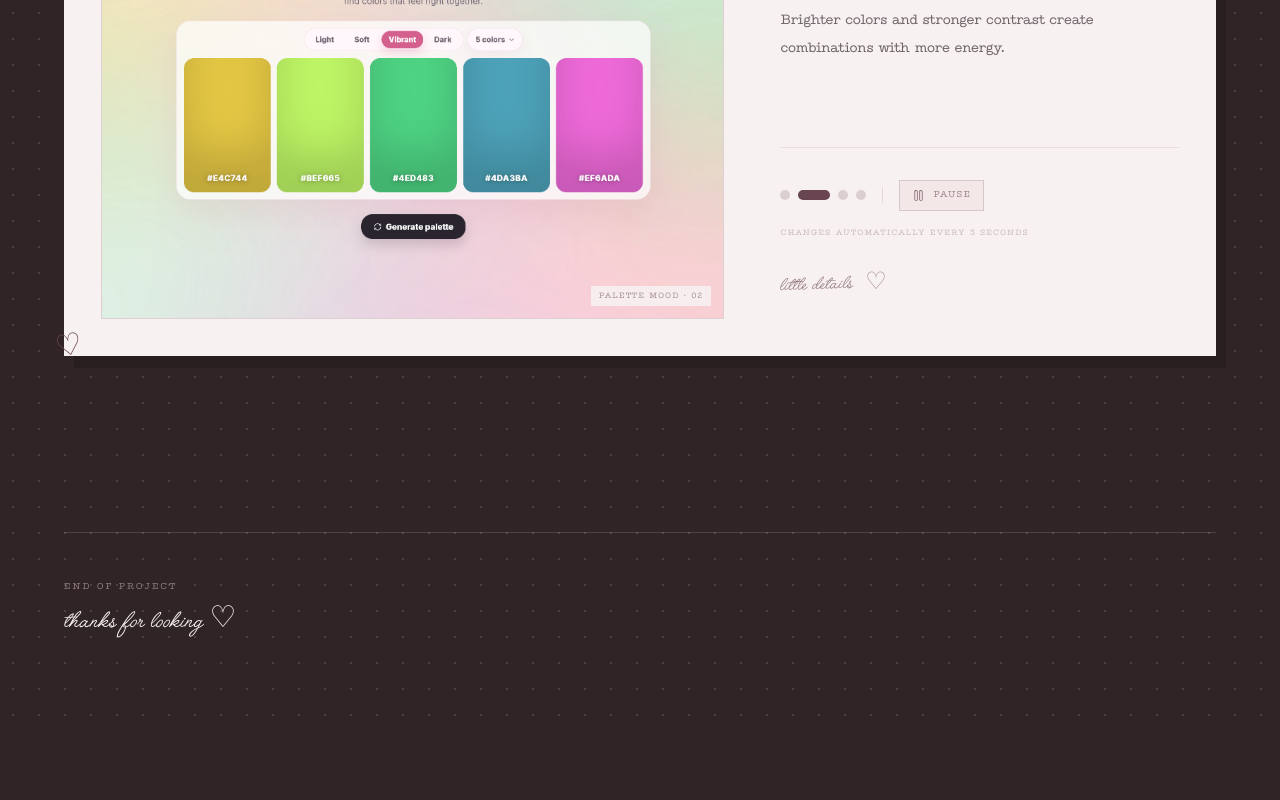
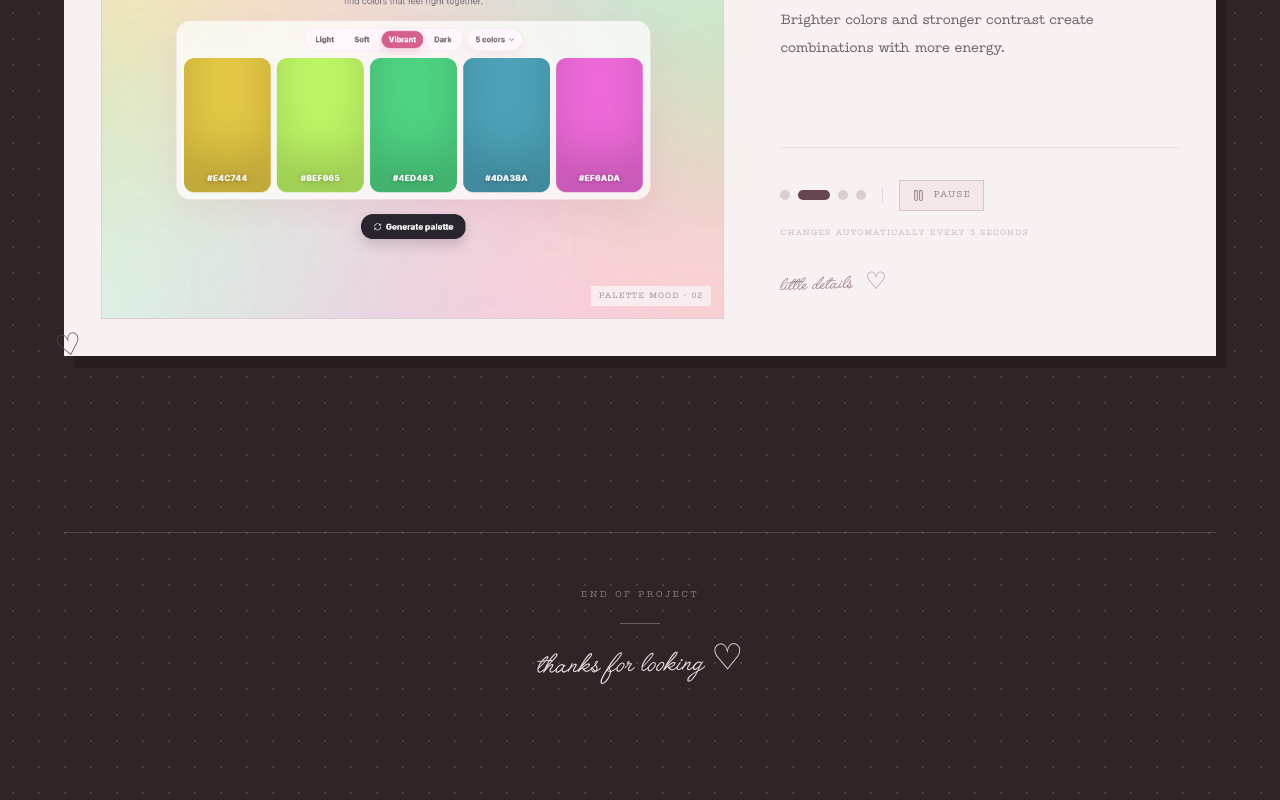
Before and after one commit to bldyonyx/Portfolio, a React app: page /projects/colorly in a window 1280 px wide. Shown: the part 1066-1866 px from the top of the page. Before the commit the page ends 1789 px from the top, so only its background shows below. Built offline with nearby package versions, Linux system fonts and the light colour scheme; the HTML template or start-up script is replaced by a standard one.

Commit message:
feat: polish project detail interactions

```diff
--- a/src/components/projectDetails/BackToTopButton.jsx
+++ b/src/components/projectDetails/BackToTopButton.jsx
@@ -9,7 +9,9 @@ function BackToTopButton({
       type="button"
       onClick={onClick}
       aria-label="Back to top"
+      title="Back to top"
       className={`
+        group
         fixed
         bottom-6
         right-6
@@ -24,14 +26,19 @@ function BackToTopButton({
         bg-paper
         text-wine
         shadow-[4px_5px_0_rgba(0,0,0,0.16)]
-        transition-all
+        transition-[opacity,transform,background-color,box-shadow]
         duration-300
-        hover:-translate-y-1
+        ease-out
         hover:bg-pink
+        hover:shadow-[3px_4px_0_rgba(0,0,0,0.14)]
+        focus-visible:outline
+        focus-visible:outline-2
+        focus-visible:outline-offset-4
+        focus-visible:outline-pink
         ${
           showBackToTop
             ? 'pointer-events-auto translate-y-0 opacity-100'
-            : 'pointer-events-none translate-y-4 opacity-0'
+            : 'pointer-events-none translate-y-3 opacity-0'
         }
       `}
     >
@@ -39,6 +46,12 @@ function BackToTopButton({
         size={16}
         strokeWidth={1.7}
         aria-hidden="true"
+        className="
+          transition-transform
+          duration-300
+          ease-out
+          group-hover:-translate-y-1
+        "
       />
     </button>
   )
--- a/src/components/projectDetails/ProjectEnd.jsx
+++ b/src/components/projectDetails/ProjectEnd.jsx
@@ -1,14 +1,114 @@
+import { useLayoutEffect, useRef } from 'react'
+import gsap from 'gsap'
+import { ScrollTrigger } from 'gsap/ScrollTrigger'
+
+gsap.registerPlugin(ScrollTrigger)
+
 function ProjectEnd() {
+  const sectionRef = useRef(null)
+
+  useLayoutEffect(() => {
+    const ctx = gsap.context(() => {
+      const label = sectionRef.current?.querySelector(
+        '[data-project-end-label]'
+      )
+
+      const line = sectionRef.current?.querySelector(
+        '[data-project-end-line]'
+      )
+
+      const message = sectionRef.current?.querySelector(
+        '[data-project-end-message]'
+      )
+
+      const timeline = gsap.timeline({
+        scrollTrigger: {
+          trigger: sectionRef.current,
+          start: 'top 85%',
+          once: true,
+        },
+      })
+
+      if (label) {
+        timeline.fromTo(
+          label,
+          {
+            opacity: 0,
+            y: 6,
+          },
+          {
+            opacity: 1,
+            y: 0,
+            duration: 0.35,
+            ease: 'power2.out',
+          }
+        )
+      }
+
+      if (line) {
+        timeline.fromTo(
+          line,
+          {
+            scaleX: 0,
+          },
+          {
+            scaleX: 1,
+            duration: 0.55,
+            ease: 'power2.out',
+          },
+          '-=0.15'
+        )
+      }
+
+      if (message) {
+        timeline.fromTo(
+          message,
+          {
+            opacity: 0,
+            y: 8,
+          },
+          {
+            opacity: 1,
+            y: 0,
+            duration: 0.5,
+            ease: 'power2.out',
+          },
+          '-=0.25'
+        )
+      }
+    }, sectionRef)
+
+    return () => {
+      ctx.revert()
+    }
+  }, [])
+
   return (
-    <section className="px-6 py-20 lg:px-8">
-      <div className="mx-auto max-w-6xl border-t border-paper/15 pt-12">
-        <p className="font-typewriter text-[9px] uppercase tracking-[0.26em] text-pink/60">
-          end of project
-        </p>
+    <section
+      ref={sectionRef}
+      className="px-6 pb-24 pt-16 lg:px-8 lg:pb-28 lg:pt-20"
+    >
+      <div className="mx-auto max-w-6xl border-t border-paper/15 pt-14">
+        <div className="flex flex-col items-center text-center">
+          <p
+            data-project-end-label
+            className="font-typewriter text-[9px] uppercase tracking-[0.3em] text-pink/55"
+          >
+            end of project
+          </p>
 
-        <p className="mt-3 font-hand text-3xl text-paper">
-          thanks for looking ♡
-        </p>
+          <span
+            data-project-end-line
+            className="mt-5 h-px w-10 origin-center bg-pink/35"
+          />
+
+          <p
+            data-project-end-message
+            className="mt-6 -rotate-1 font-hand text-3xl text-paper/90 sm:text-4xl"
+          >
+            thanks for looking ♡
+          </p>
+        </div>
       </div>
     </section>
   )
```
